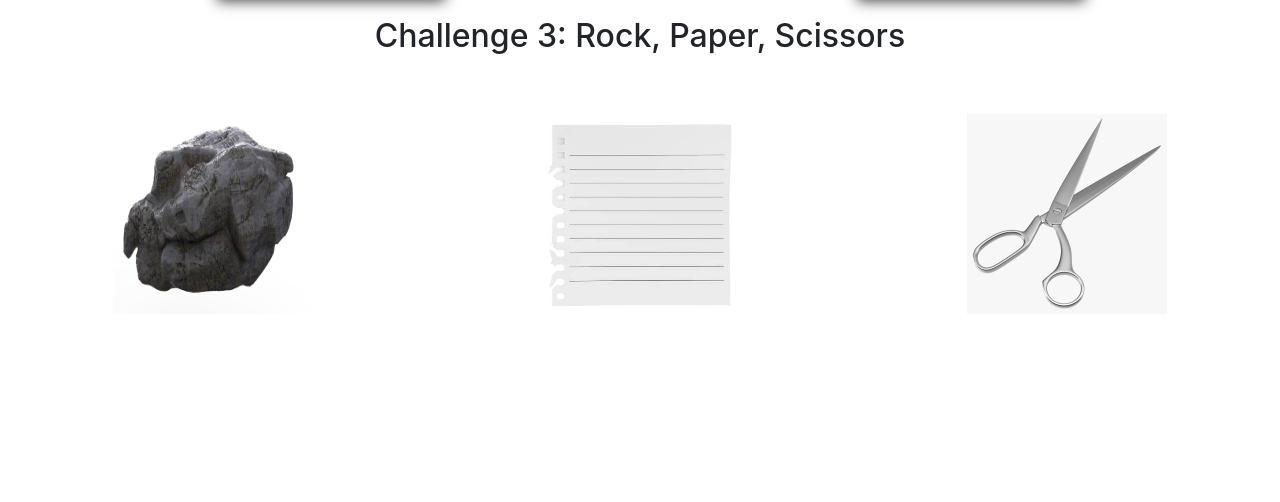
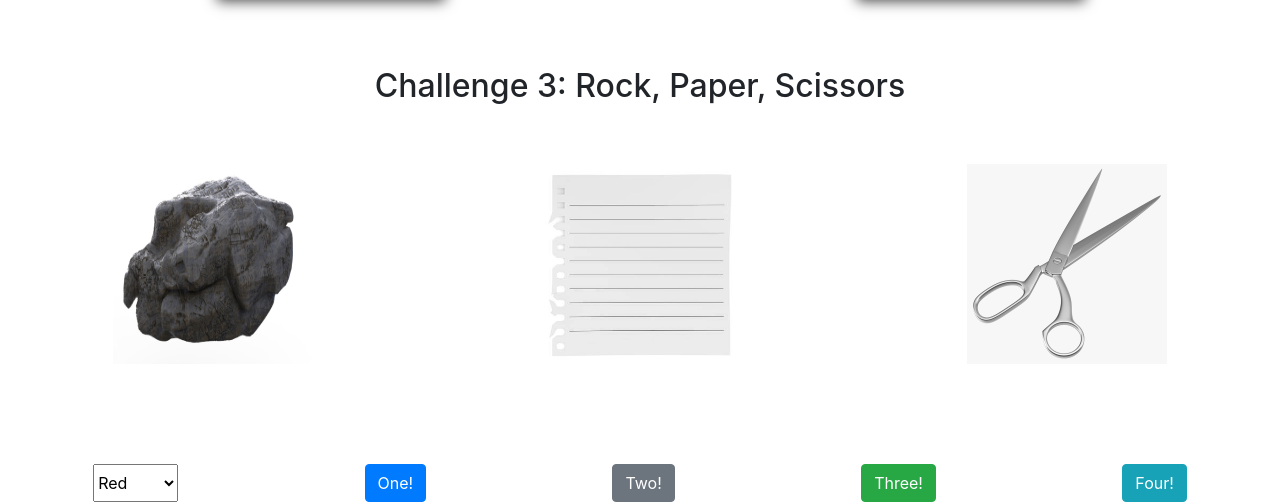
Before and after one commit to marelons1337/fun-challenges, a plain HTML site: page index.html in a window 1280 px wide. Shown: the part 811-1313 px from the top of the page. Before the commit the page ends 1125 px from the top, so only its background shows below. Drawn offline with nearby package versions, Linux system fonts and the light colour scheme.

Commit message:
challenge 4

```diff
--- a/challenge.css
+++ b/challenge.css
@@ -35,10 +35,12 @@ html {
 }
 /* cats */
 #cats-container,
-#rps-body {
+#rps-body,
+#buttons-container {
     display: flex;
     justify-content: space-around;
     flex-wrap: wrap;
+    margin-bottom: 50px;
 }
 .cat-image {
     width: 240px;
@@ -67,7 +69,7 @@ html {
     height: 200px;
 }
 .rps-element:hover {
-    box-shadow: 2px 2px 37px 22px rgba(22,161,9,1);
+    box-shadow: 2px 2px 37px 22px rgb(243, 6, 6);
     cursor: pointer;
 }
 #rps-score {
--- a/challenge.js
+++ b/challenge.js
@@ -71,7 +71,7 @@ function decideWinner(yourChoice, botChoice) {
 
     return [yourScore, computerScore];
 }
-function finalMessage({yourScore, computerScore}) {
+function finalMessage({yourScore}) {
     if(yourScore === 0) {
         return {'message': 'You lost!', 'color': 'red'};
     } else if(yourScore === 0.5) {
--- a/index.html
+++ b/index.html
@@ -56,6 +56,19 @@
             </div>
         </div>
 
+        <div id="buttons-container">
+            <select name="colors" id="buttons-dropdown">
+                <option value="red">Red</option>
+                <option value="random">Random</option>
+                <option value="reset">Reset</option>
+            </select>
+            <button type="button" class="btn btn-primary">One!</button>
+            <button type="button" class="btn btn-secondary">Two!</button>
+            <button type="button" class="btn btn-success">Three!</button>
+            <button type="button" class="btn btn-info">Four!</button>
+
+        </div>
+
     </div>
     <script src="challenge.js"></script>
 </body>
```
